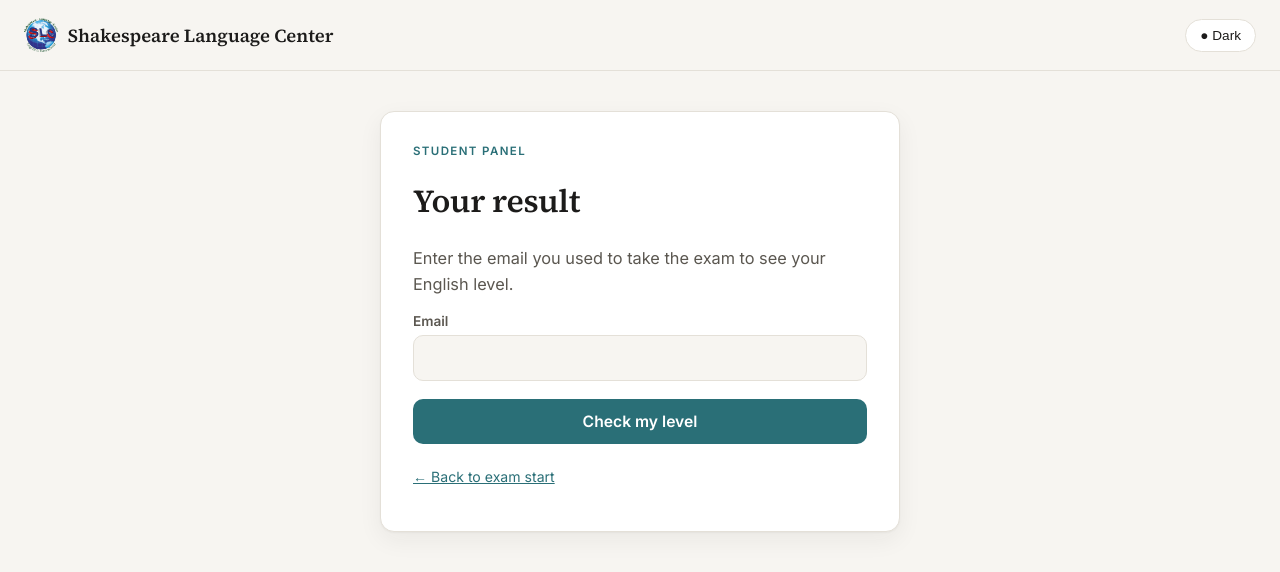
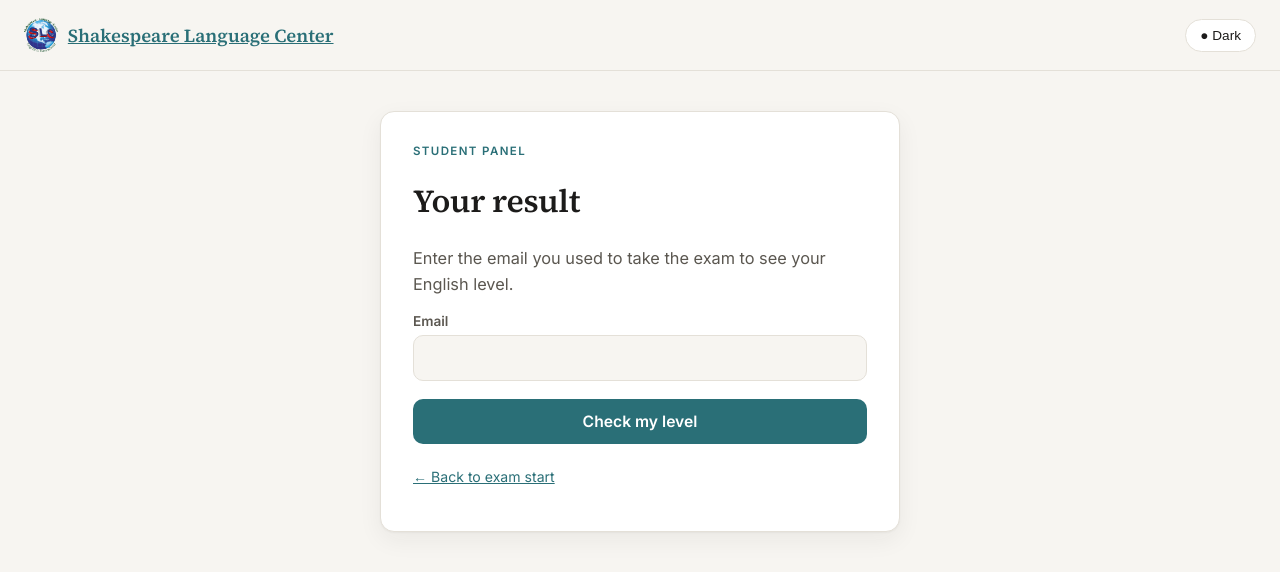
Before and after one commit to quiroz18/slc-level-exam, a website: page public/student.html in a window 1280 px wide. Drawn offline with Linux system fonts and the light colour scheme.

Commit message:
Update student.html

```diff
--- a/public/student.html
+++ b/public/student.html
@@ -9,7 +9,7 @@
 <body>
 <div class="page">
   <div class="topbar">
-    <div class="brand"><img src="images/slc-logo.png" alt="SLC" class="brand-logo"> Shakespeare Language Center</div>
+    <a href="index.html" class="brand"><img src="images/slc-logo.png" alt="SLC" class="brand-logo"> Shakespeare Language Center</a>
     <button class="theme-toggle" id="themeToggle" onclick="toggleTheme()">Dark</button>
   </div>
 
```
